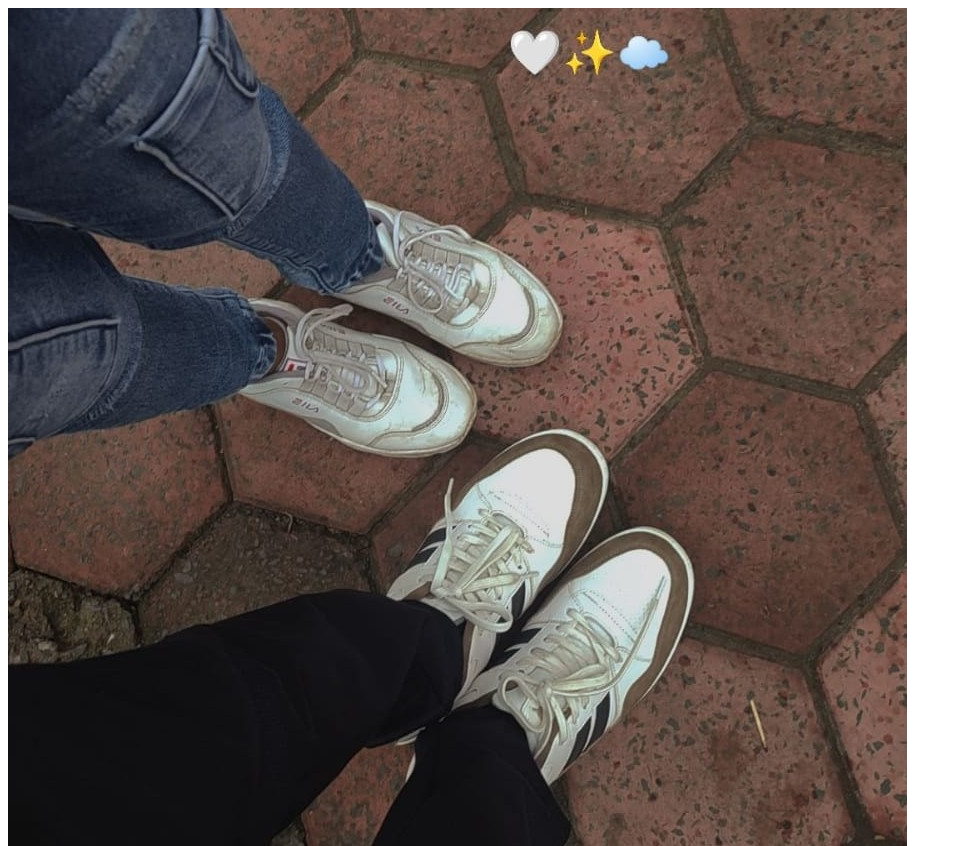
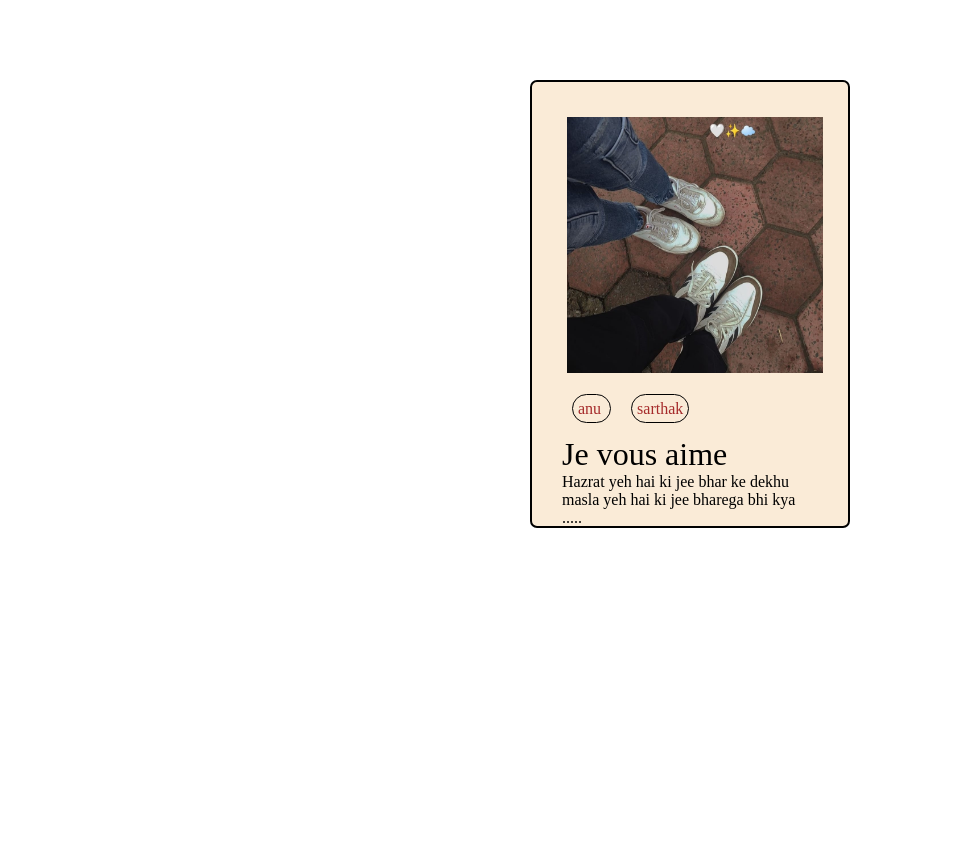
Before and after one commit to sarthakraisa/sarthakraisa.github.io, a plain HTML site: page index.html in a window 1280 px wide. Shown: the top 846 px of the page, without its empty margins (0-962 px from the left). After the commit the page ends 800 px from the top, so only its background shows below. Drawn offline with Linux system fonts and the light colour scheme.

Commit message:
Update index.html

```diff
--- a/index.html
+++ b/index.html
@@ -4,7 +4,55 @@
     <meta charset="UTF-8">
     <meta name="viewport" content="width=device-width, initial-scale=1.0">
     <title>Document</title>
+    <style>
 
+        *{
+            margin: 0;
+            padding:0;
+        }
+.box{
+    border: 2px solid black;
+    border-radius: 7px;
+    background-color: antiquewhite;
+    height: 30vw;
+    width: 20vw;
+    padding: 30px;
+    margin: 30px;
+    position: relative;
+    left:500px;
+    top: 50px;
+}
+
+.image{
+    height: 20vw;
+   width: 20vw;
+   padding: 5px;
+}
+
+.first{
+    border: 1px solid black;
+    border-radius: 15px;
+    color: brown;
+    margin: 10px;
+    padding: 5px;
+
+}
+
+.second{
+    border: 1px solid black;
+    border-radius: 15px;
+    color: brown;
+    margin: 10px;
+    padding: 5px;
+}
+div h1{
+   font-family: Oswald;
+   font-weight: 10;
+
+}
+
+
+    </style>
 </head>
 <body>
     <div class="box">
```
